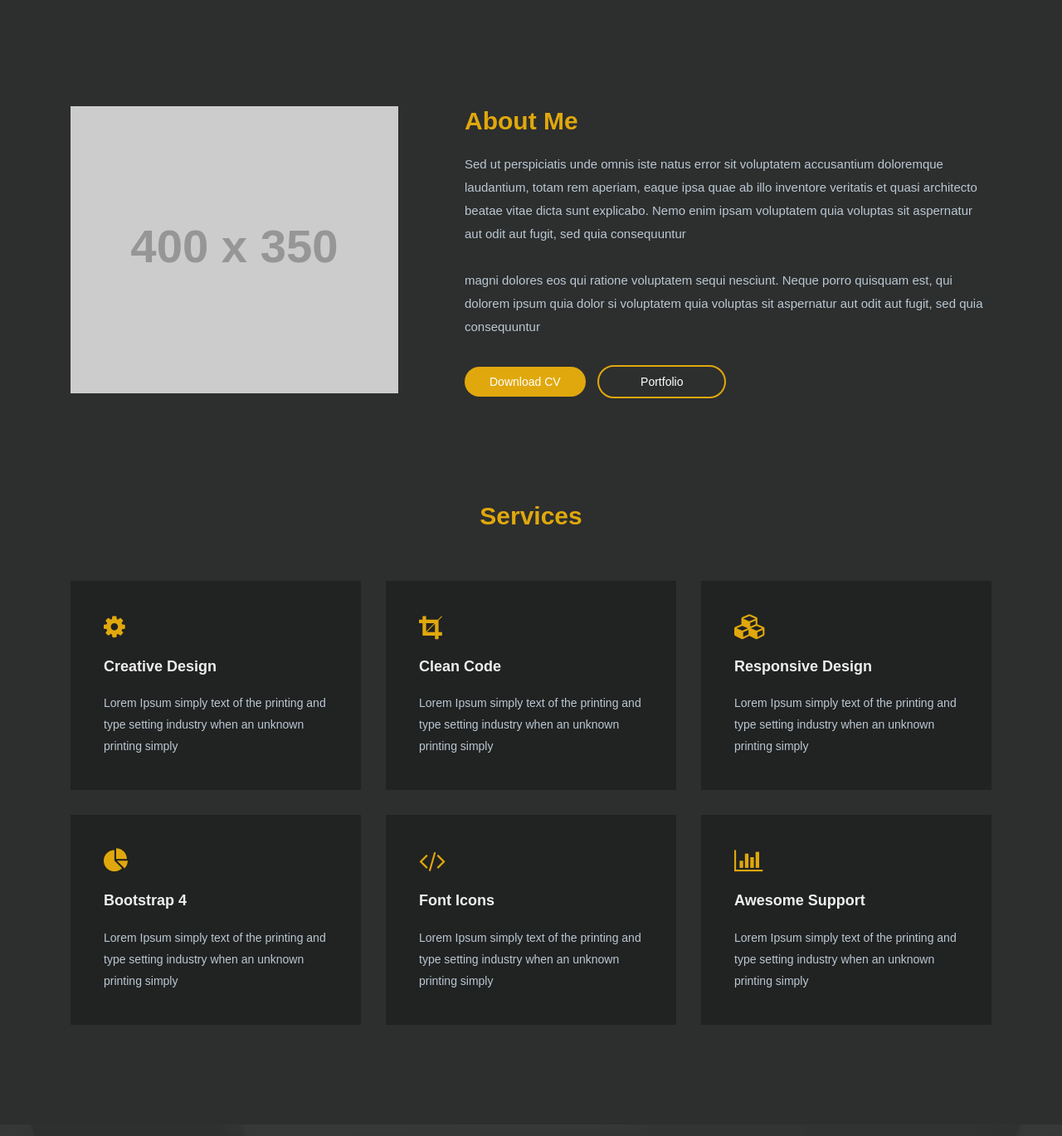
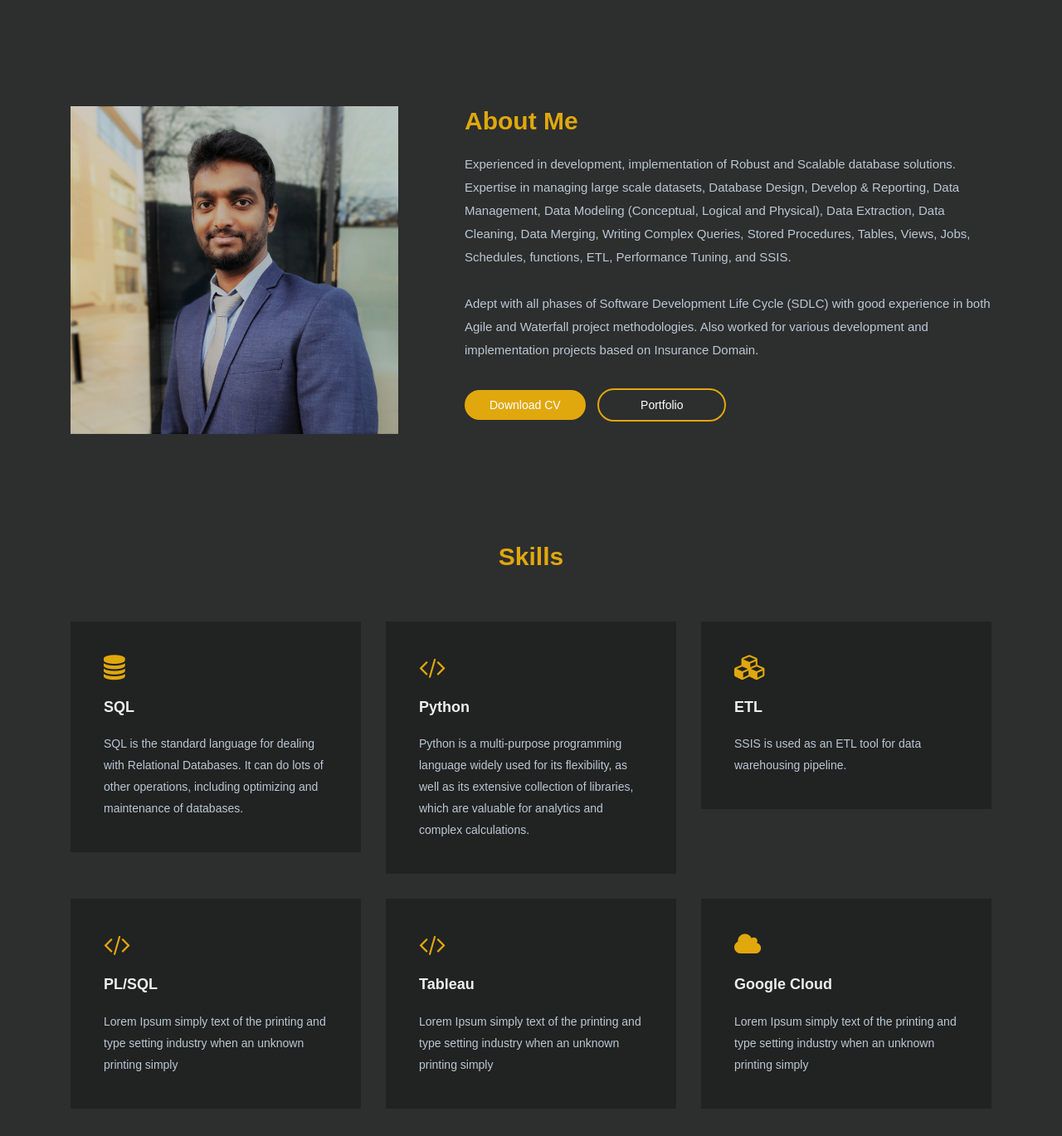
Before and after one commit to ganesh-prabhakaran/ganesh-prabhakaran.github.io, a plain HTML site: page index.html in a window 1280 px wide. Shown: the part 800-2169 px from the top of the page at 83% size. Drawn offline with Linux system fonts and the light colour scheme; some packages are replaced by stand-ins of ours; placeholder pictures from the web are drawn by us; a script that the page names is missing; a web font is replaced by a local one.

Commit message:
Initial Changes V1

```diff
--- a/css/main.css
+++ b/css/main.css
@@ -10,7 +10,7 @@ Table of contents
     01. Navbar
     02. Slider
     03. About us
-    04. Services
+    04. Skills
     05. Some Facts
     06. Portfolio
     07. Testimonials
@@ -187,31 +187,31 @@ body {
 
 
 /* ==========================
-   [04]. Services
+   [04]. Skills
 ========================== */
-.services {
+.skills {
     padding-bottom: 90px;
     background: #2d2e2e;
 }
 
-.services h2 {
+.skills h2 {
     font-size: 30px;
     font-weight: 800;
     color: #e0a80d;
     margin-bottom: 60px;
 }
 
-.services .box {
+.skills .box {
     padding: 40px;
     margin-bottom: 30px;
     background: #212222;
 }
-.services .box span {
+.skills .box span {
     font-size: 30px;
     color: #e0a80d;
 }
 
-.services .box h3 {
+.skills .box h3 {
     font-size: 18px;
     font-weight: 700;
     color: #eee;
@@ -220,7 +220,7 @@ body {
     margin: 20px 0;
 }
 
-.services .box p {
+.skills .box p {
     font-size: 14px;
     color: #bac8d3;
     font-weight: 400;
--- a/index.html
+++ b/index.html
@@ -2,7 +2,7 @@
 <html lang="en">
     <head>
         <!-- Title -->
-        <title>Alamin</title>
+        <title>Ganesh Prabhakaran</title>
         <meta charset="UTF-8">
         <meta name="viewport" content="width=device-width, initial-scale=1.0">
         <meta http-equiv="X-UA-Compatible" content="ie=edge">
@@ -61,7 +61,7 @@
                             <a class="nav-link" href="#about">About</a>
                         </li>
                         <li class="nav-item">
-                            <a class="nav-link" href="#services">Services</a>
+                            <a class="nav-link" href="#skills">Skills</a>
                         </li>
                         <li class="nav-item">
                             <a class="nav-link" href="#portfolio">Portfolio</a>
@@ -109,15 +109,14 @@
                                 <div class="animated-headlines">
                                     <h1 class="cd-headline clip is-full-width">
                                         <span class="cd-words-wrapper">
-                                            <b class="is-visible">Alamin Musa</b>
-                                            <b>Web Developer</b>
-                                            <b>UI/UX Designer</b>
+                                            <b class="is-visible">Ganesh Prabhakaran</b>
+                                            <b>Data Engineer</b>
+                                            <b>Data Driven Influencer</b>
                                         </span>
                                     </h1>
                                 </div>
                                 <p class="paragraph">
-                                    Lorem ipsum dolor sit amet, consectetur adipiscing elit, sed do eiusmod tempor <br>
-                                    incididunt ut labore et dolore magna aliqua.
+                                    Where there is data smoke, there is a business fire. <br>
                                 </p>
                                 <a href="#0" class="btn">
                                     Download CV</a>
@@ -136,21 +135,20 @@
             <div class="container">
                 <div class="row">
                     <div class="col-md-5">
-                        <img src="https://via.placeholder.com/400x350" alt="" class="img-fluid">
+                        <img src="img/profilepic.jpg" alt="" class="img-fluid">
                     </div>
                     <div class="col-md-7">
                         <h2>About Me</h2>
                         <p>
-                            Sed ut perspiciatis unde omnis iste natus error sit voluptatem accusantium
-                            doloremque laudantium, totam rem aperiam, eaque ipsa quae ab illo inventore
-                            veritatis et quasi architecto beatae vitae dicta sunt explicabo. Nemo enim ipsam
-                            voluptatem quia voluptas sit aspernatur aut odit aut fugit, sed quia
-                            consequuntur
+                            Experienced in development, implementation of Robust and Scalable database solutions.
+                            Expertise in managing large scale datasets, Database Design, Develop & Reporting, Data Management,
+                            Data Modeling (Conceptual, Logical and Physical), Data Extraction, Data Cleaning, Data Merging,
+                            Writing Complex Queries, Stored Procedures, Tables, Views, Jobs, Schedules, functions, ETL, Performance Tuning, and SSIS.
                             <br><br>
 
-                            magni dolores eos qui ratione voluptatem sequi nesciunt. Neque porro quisquam
-                            est, qui dolorem ipsum quia dolor si voluptatem quia voluptas sit aspernatur aut
-                            odit aut fugit, sed quia consequuntur
+                            Adept with all phases of Software Development Life Cycle (SDLC)
+                            with good experience in both Agile and Waterfall project methodologies.
+                            Also worked for various development and implementation projects based on Insurance Domain.
                         </p>
                         <a href="#0" class="btn-1">Download CV</a>
                         <a href="#0" class="btn-2">Portfolio</a>
@@ -160,43 +158,42 @@
         </section>
         <!-- ===== End About Me ===== -->
 
-        <!-- ===== Start Services ===== -->
-        <section class="services" id="services">
-            <h2 class="text-center">Services</h2>
+        <!-- ===== Start Skills ===== -->
+        <section class="skills" id="skills">
+            <h2 class="text-center">Skills</h2>
             <div class="container">
                 <div class="row">
                     <!-- Box-1 -->
                     <div class="col-md-6 col-lg-4">
                         <div class="box">
-                            <span class="fa fa-cog"></span>
-                            <h3>Creative Design</h3>
-                            <p>Lorem Ipsum simply text of the printing and type setting industry when
-                                an unknown printing simply </p>
+                            <span class="fa fa-database"></span>
+                            <h3>SQL</h3>
+                            <p>SQL is the standard language for dealing with Relational Databases.
+                               It can do lots of other operations, including optimizing and maintenance of databases. </p>
                         </div>
                     </div>
                     <!-- Box-2 -->
                     <div class="col-md-6 col-lg-4">
                         <div class="box">
-                            <span class="fa fa-crop"></span>
-                            <h3>Clean Code</h3>
-                            <p>Lorem Ipsum simply  text of the printing and type setting industry when
-                                an unknown printing simply </p>
+                            <span class="fa fa-code"></span>
+                            <h3>Python</h3>
+                            <p>Python is a multi-purpose programming language widely used for its flexibility,
+                               as well as its extensive collection of libraries, which are valuable for analytics and complex calculations.</p>
                         </div>
                     </div>
                     <!-- Box-3 -->
                     <div class="col-md-6 col-lg-4">
                         <div class="box">
                             <span class="fa fa-cubes"></span>
-                            <h3>Responsive Design</h3>
-                            <p>Lorem Ipsum simply  text of the printing and type setting industry when
-                                an unknown printing simply </p>
+                            <h3>ETL</h3>
+                            <p>SSIS is used as an ETL tool for data warehousing pipeline.</p>
                         </div>
                     </div>
                     <!-- Box-4 -->
                     <div class="col-md-6 col-lg-4">
                         <div class="box">
-                            <span class="fa fa-pie-chart"></span>
-                            <h3>Bootstrap 4</h3>
+                            <span class="fa fa-code"></span>
+                            <h3>PL/SQL</h3>
                             <p>Lorem Ipsum simply  text of the printing and type setting industry when
                                 an unknown printing simply </p>
                         </div>
@@ -205,7 +202,7 @@
                     <div class="col-md-6 col-lg-4">
                         <div class="box">
                             <span class="fa fa-code"></span>
-                            <h3>Font Icons</h3>
+                            <h3>Tableau</h3>
                             <p>Lorem Ipsum simply  text of the printing and type setting industry when
                                 an unknown printing simply </p>
                         </div>
@@ -213,8 +210,8 @@
                     <!-- Box-6 -->
                     <div class="col-md-6 col-lg-4">
                         <div class="box">
-                            <span class="fa fa-bar-chart"></span>
-                            <h3>Awesome Support</h3>
+                            <span class="fa fa-cloud"></span>
+                            <h3>Google Cloud</h3>
                             <p>Lorem Ipsum simply  text of the printing and type setting industry when
                                 an unknown printing simply </p>
                         </div>
@@ -222,7 +219,7 @@
                 </div>
             </div>
         </section>
-        <!-- ===== End Services ===== -->
+        <!-- ===== End Skills ===== -->
 
         <!-- ===== Start Some Facts ===== -->
         <section class="some-facts">
```
Also changed, not shown: img/profilepic.jpg (added).
